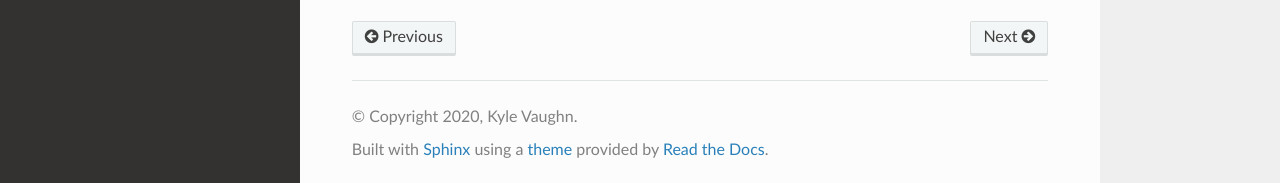
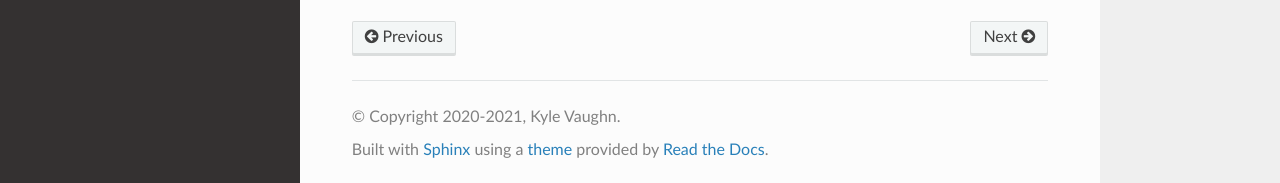
Before and after one commit to KyleVaughn/mocmg, a Sphinx documentation site: the page built from docs/source/mocmg.rst, in a window 1280 px wide and 1269 px high. Shown: the part 1083-1266 px from the top of the window. Built offline with Sphinx 7.4.7 and the Read the Docs theme 2.0.0, drawn with Linux system fonts in a browser that asks for light colours; part of the change alters nothing that is shown.

```diff
--- a/docs/source/_templates/myclass.rst
+++ /dev/null
@@ -1,7 +0,0 @@
-{{ fullname }}
-{{ underline }}
-
-.. currentmodule:: {{ module }}
-
-.. autoclass:: {{ objname }}
-    :members:
--- a/docs/source/_templates/myfunction.rst
+++ /dev/null
@@ -1,6 +0,0 @@
-{{ fullname }}
-{{ underline }}
-
-.. currentmodule:: {{ module }}
-
-.. autofunction:: {{ objname }}
--- a/docs/source/conf.py
+++ b/docs/source/conf.py
@@ -21,7 +21,7 @@ sys.path.insert(0, os.path.abspath("../../"))
 # -- Project information -----------------------------------------------------
 
 project = "mocmg"
-copyright = "2020, Kyle Vaughn"
+copyright = "2020-2021, Kyle Vaughn"
 author = "Kyle Vaughn"
 
 # The full version, including alpha/beta/rc tags
@@ -69,6 +69,7 @@ intersphinx_mapping = {
     "python": ("https://docs.python.org/3", None),
     "numpy": ("https://numpy.org/doc/stable/", None),
     "scipy": ("https://docs.scipy.org/doc/scipy/reference", None),
+    "h5py": ("https://docs.h5py.org/en/stable/", None),
 }
 
 napoleon_use_ivar = True
--- a/docs/source/mocmg.rst
+++ b/docs/source/mocmg.rst
@@ -7,7 +7,6 @@ mocmg base module
 .. autosummary::
    :toctree: generated
    :nosignatures:
-   :template: myfunction.rst
 
    mocmg.initialize
 
@@ -16,7 +15,6 @@ mocmg.gmsh_utils module
 .. autosummary::
    :toctree: generated
    :nosignatures:
-   :template: myfunction.rst
 
    mocmg.gmsh_utils.get_entities_for_physical_group_name
 
@@ -27,7 +25,6 @@ mocmg.model module
 .. autosummary::
    :toctree: generated
    :nosignatures:
-   :template: myfunction.rst
 
    mocmg.model.group_preserving_fragment
    mocmg.model.rectangular_grid
@@ -41,7 +38,6 @@ Classes
 .. autosummary::
    :toctree: generated
    :nosignatures:
-   :template: myclass.rst
 
    mocmg.mesh.Mesh
 
@@ -51,7 +47,6 @@ Functions
 .. autosummary::
    :toctree: generated
    :nosignatures:
-   :template: myfunction.rst
 
    mocmg.mesh.read_abaqus_file
    mocmg.mesh.write_xdmf_file
```
